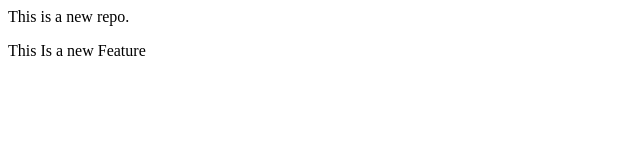
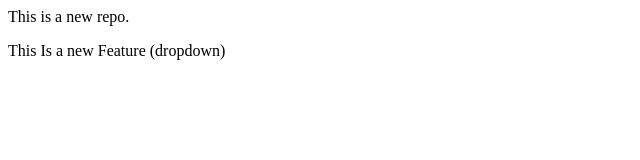
Before and after one commit to Inshiya-hub/localrepo, a plain HTML site: page Index.html in a window 1280 px wide. Shown: the full height of the page, 0-640 px from the left. Drawn offline with Linux system fonts and the light colour scheme.

Commit message:
Add dropdown

```diff
--- a/Index.html
+++ b/Index.html
@@ -1,2 +1,2 @@
 <p>This is a new repo.</p>
-<p>This Is a new Feature</p>
+<p>This Is a new Feature (dropdown)</p>
```
